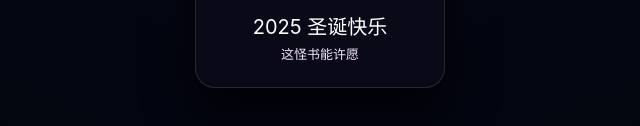
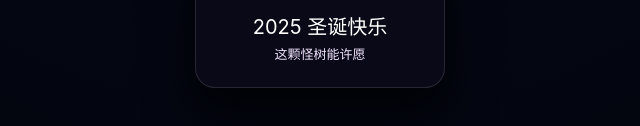
Before and after one commit to LexineKang/christmas-tree, a plain HTML site: page index.html in a window 1280 px wide. Shown: the part 528-654 px from the top of the page, 320-960 px from the left. Drawn offline with Linux system fonts and the light colour scheme.

Commit message:
Update index.html
把“怪书”改为“怪树”

```diff
--- a/index.html
+++ b/index.html
@@ -65,7 +65,7 @@
     ||
 </div>
 <div class="title">2025 圣诞快乐</div>
-<p class="msg">这怪书能许愿</p>
+<p class="msg">这颗怪树能许愿</p>
   </div>
 </body>
 </html>
```
